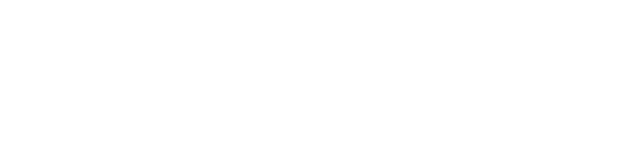
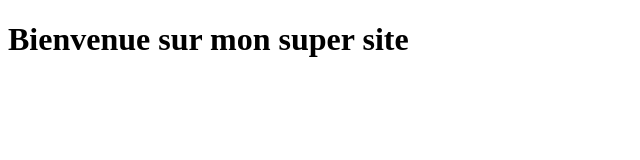
Before and after one commit to Anthony0486/GitDemo, a plain HTML site: page index.html in a window 1280 px wide. Shown: the whole page, without its empty margins (0-640 px from the left). Drawn offline with Linux system fonts and the light colour scheme.

Commit message:
fetaure : style.css

```diff
--- a/index.html
+++ b/index.html
@@ -8,6 +8,6 @@
 <title>Mon profil</title>
 </head>
 <body>
-<Bienvenue sur mon super site</h1>
+<h1>Bienvenue sur mon super site</h1>
 </body>
 </html>
```
Also changed, not shown: 33.jpg (added), css/style.css (added).
